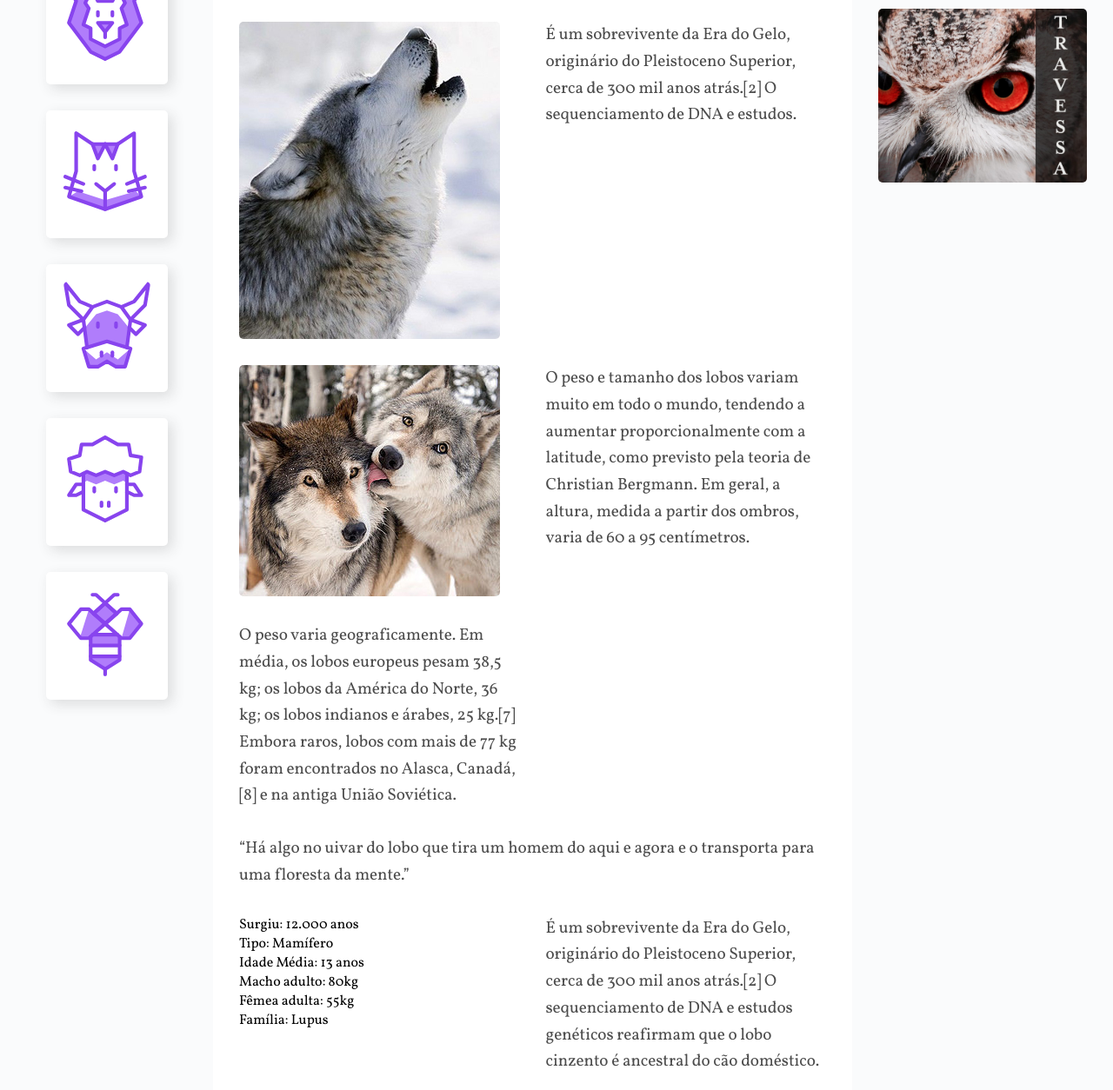
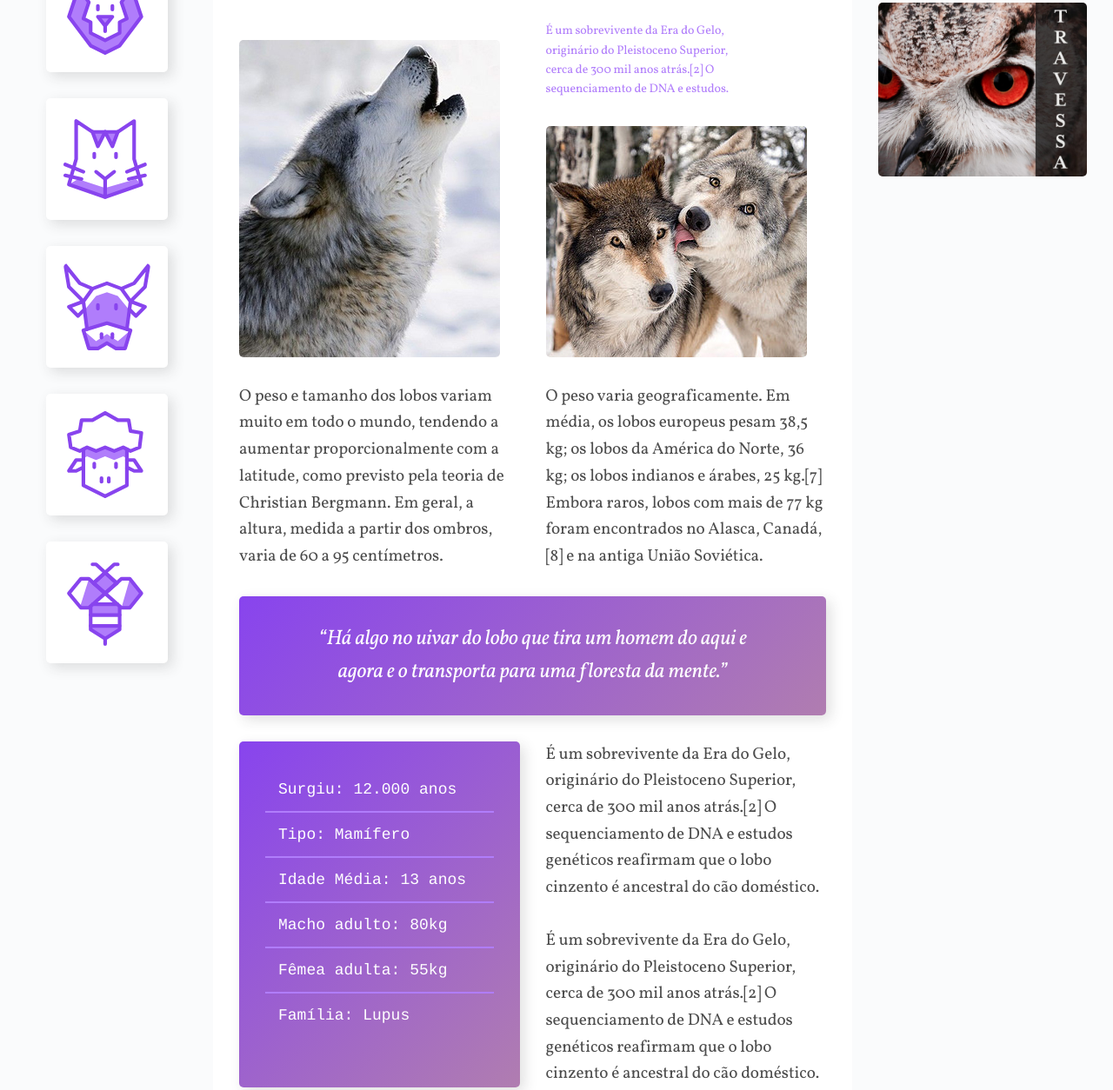
Before and after one commit to Lonky00/wildbeast, a plain HTML site: page index.html in a window 1280 px wide. Shown: the part 362-1616 px from the top of the page at 87% size. Drawn offline with Linux system fonts and the light colour scheme.

Commit message:
conteudo e atributos

```diff
--- a/css/style.css
+++ b/css/style.css
@@ -21,6 +21,7 @@ a {
 }
 
 img {
+  display: block;
   max-width: 100%;
   border-radius: 5px;
 }
@@ -193,6 +194,40 @@ p {
     top: 2px;
 }
 
+.destaque {
+  font-size: 0.875em;
+  color: #B07DFB;
+  max-width: 16em;
+}
+
+.citacao, .atributos {
+  padding: 30px;
+  border-radius: 5px;
+  box-shadow: 5px 5px 15px 0px rgba(44,44,44,0.15);
+  background: linear-gradient(135deg,#8844ee,#b07db0);
+}
+
+.citacao p {
+  font-size: 1.5em;
+  font-style: italic;
+  text-align: center;
+  color: white;
+  max-width: 500px;
+  margin: 0 auto;
+}
+
+.atributos li {
+  color: white;
+  font-family: Courier, monospace;
+  font-size: 1.125em;
+  padding: 15px;
+}
+
+.atributos li + li {
+  border-top: 2px solid #B07DFB;
+
+}
+
 /*ANUNCIOS*/
 
 .anuncios {
--- a/index.html
+++ b/index.html
@@ -51,11 +51,11 @@
             <p class="col-wide">É um sobrevivente da Era do Gelo, originário do Pleistoceno Superior, cerca de 300 mil anos atrás.[2] O sequenciamento de DNA e estudos genéticos reafirmam que o lobo cinzento é ancestral do cão doméstico.
             </p>
 
-            <img src="img/wolf1.jpg" alt="Wolf 1">
+            <img class="imagem-1" src="img/wolf1.jpg" alt="Wolf 1">
 
-            <p>É um sobrevivente da Era do Gelo, originário do Pleistoceno Superior, cerca de 300 mil anos atrás.[2] O sequenciamento de DNA e estudos.</p>
+            <p class="destaque">É um sobrevivente da Era do Gelo, originário do Pleistoceno Superior, cerca de 300 mil anos atrás.[2] O sequenciamento de DNA e estudos.</p>
 
-            <img src="img/wolf2.jpg" alt="Wolf 2">
+            <img class="imagem-2" src="img/wolf2.jpg" alt="Wolf 2">
 
             <p>O peso e tamanho dos lobos variam muito em todo o mundo, tendendo a aumentar proporcionalmente com a latitude, como previsto pela teoria de Christian Bergmann. Em geral, a altura, medida a partir dos ombros, varia de 60 a 95 centímetros.</p>
 
```
